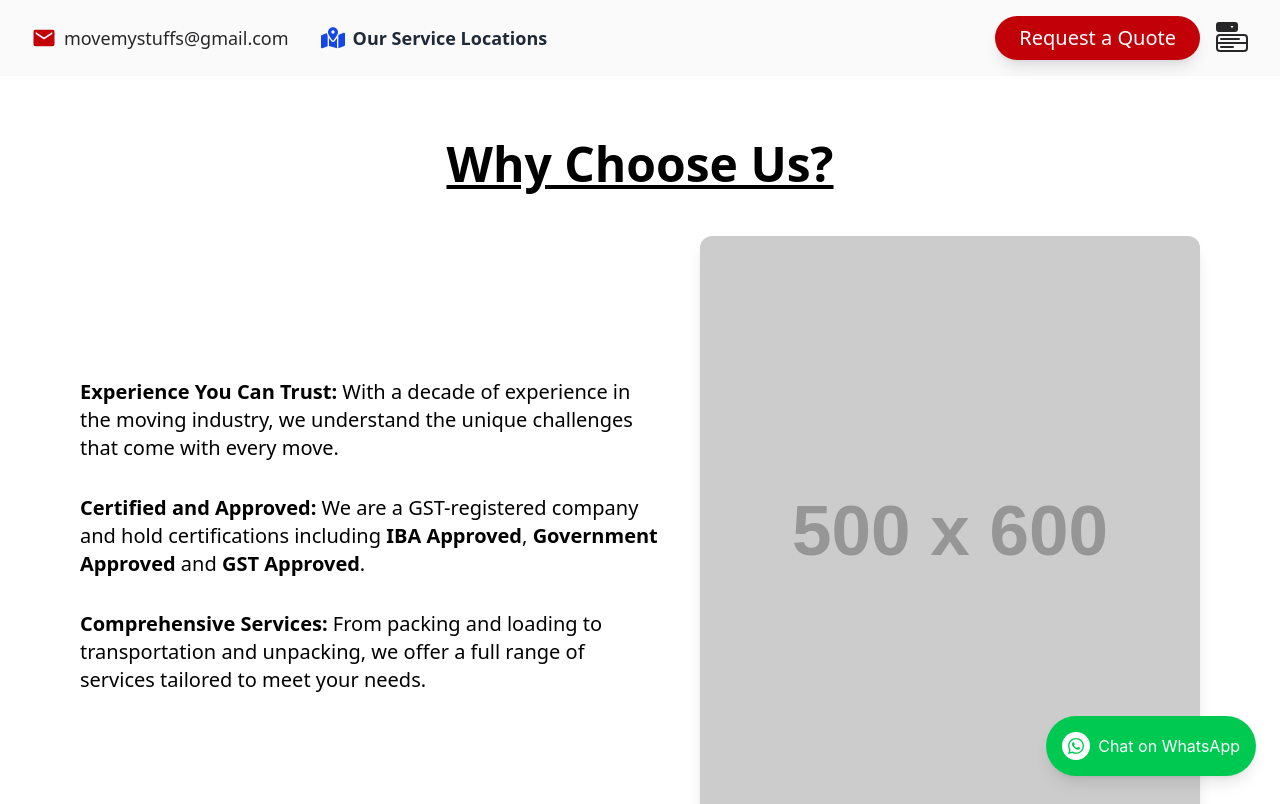
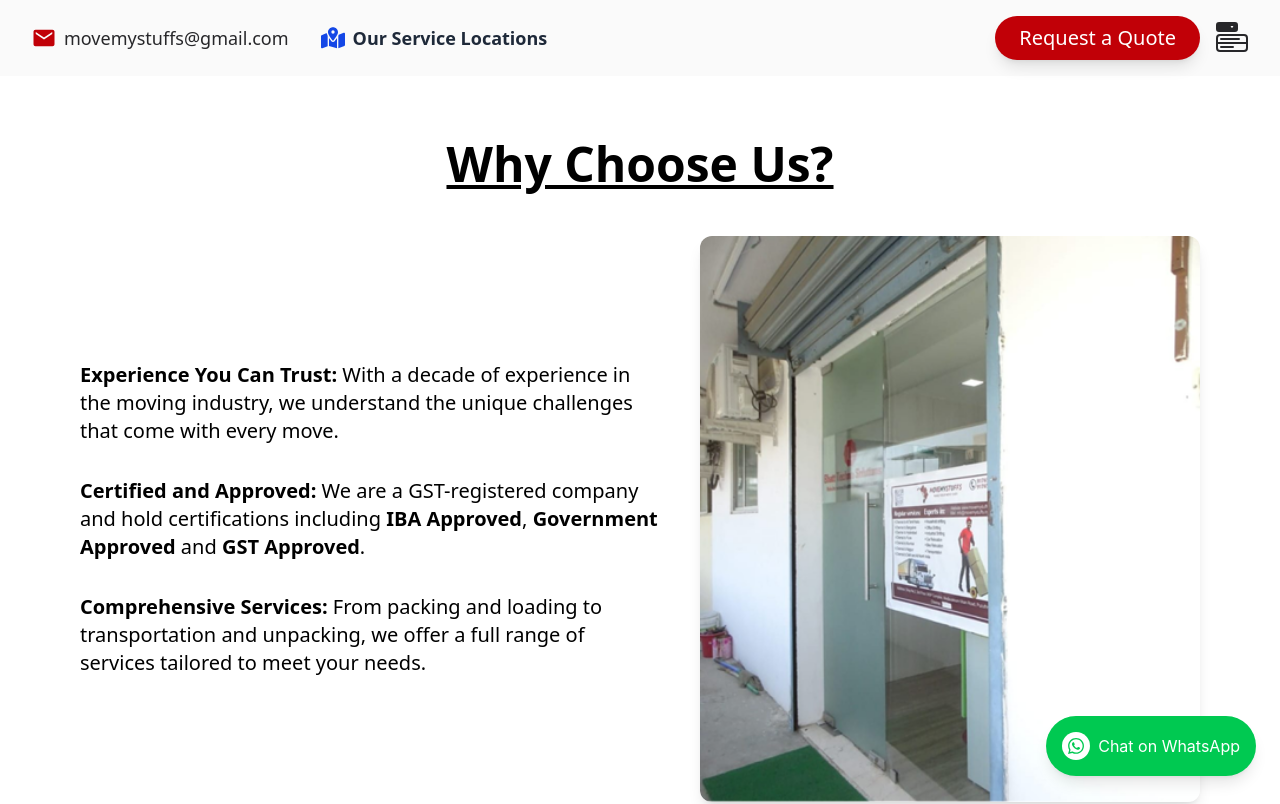
Before and after one commit to ramasubramanian6/p-mm, a React (Vite) app: page /whychoose in a window 1280 px wide. Shown: the top 804 px of the page. Built offline with nearby package versions, Linux system fonts and the light colour scheme.

Commit message:
add the images in whychoose us

```diff
--- a/src/pages/Branch.jsx
+++ b/src/pages/Branch.jsx
@@ -45,7 +45,6 @@ import uttarPradesh from "../assets/uttar pradesh.png";
 import vellore from "../assets/vellore.png";
 import westBengal from "../assets/west bengal.png";
 
-
 const branches = [
   { name: "Ahmedabad", image: ahmedabad },
   { name: "Aligarh", image: aligarh },
@@ -89,7 +88,6 @@ const branches = [
   { name: "West Bengal", image: westBengal },
 ];
 
-
 const containerVariants = {
   hidden: { opacity: 0 },
   show: {
@@ -115,7 +113,6 @@ function Branches() {
     dispatch(setFormData({ from: branch.name }));
     navigate("/form");
   };
-
   return (
     <div className="py-10 px-4 sm:px-8 bg-gray-50 min-h-screen">
       <h2 className="text-3xl sm:text-4xl font-bold text-center text-gray-800 mb-10">
@@ -123,7 +120,7 @@ function Branches() {
       </h2>
 
       <motion.div
-        className="grid grid-cols-1 sm:grid-cols-2 md:grid-cols-3 lg:grid-cols-4 gap-6 max-w-7xl mx-auto"
+        className="grid grid-cols-1 sm:grid-cols-2 md:grid-cols-3 lg:grid-cols-5 gap-6 max-w-7xl mx-auto"
         variants={containerVariants}
         initial="hidden"
         animate="show"
--- a/src/pages/Whychoose.jsx
+++ b/src/pages/Whychoose.jsx
@@ -1,6 +1,7 @@
 import React from "react";
 import { useNavigate } from "react-router";
 import { motion } from "framer-motion";
+import Whychooseus from '../../src/assets/whychooseus/whychooseus.png'
 
 function Whychoose() {
   const navigate=useNavigate();
@@ -82,7 +83,7 @@ function Whychoose() {
           whileInView="visible"
           viewport={{ once: true }}
           variants={fadeInUp}
-          src="https://placehold.co/500x600"
+          src={Whychooseus}
           alt="Why Choose Us"
           className="rounded-xl w-full md:w-[500px] h-auto object-cover shadow-lg"
         />
```
Also changed, not shown: src/assets/whychooseus/whychooseus.png (added).
